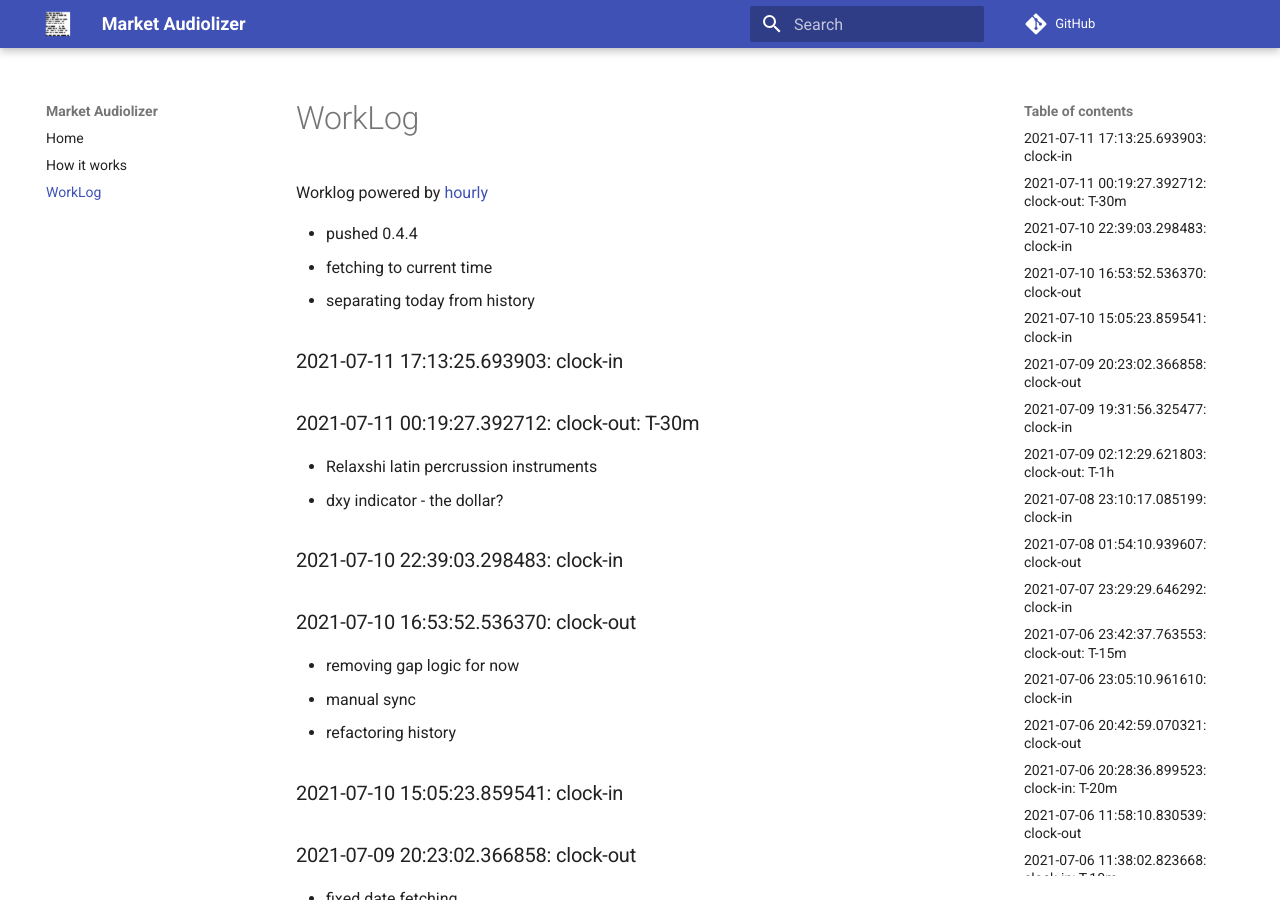
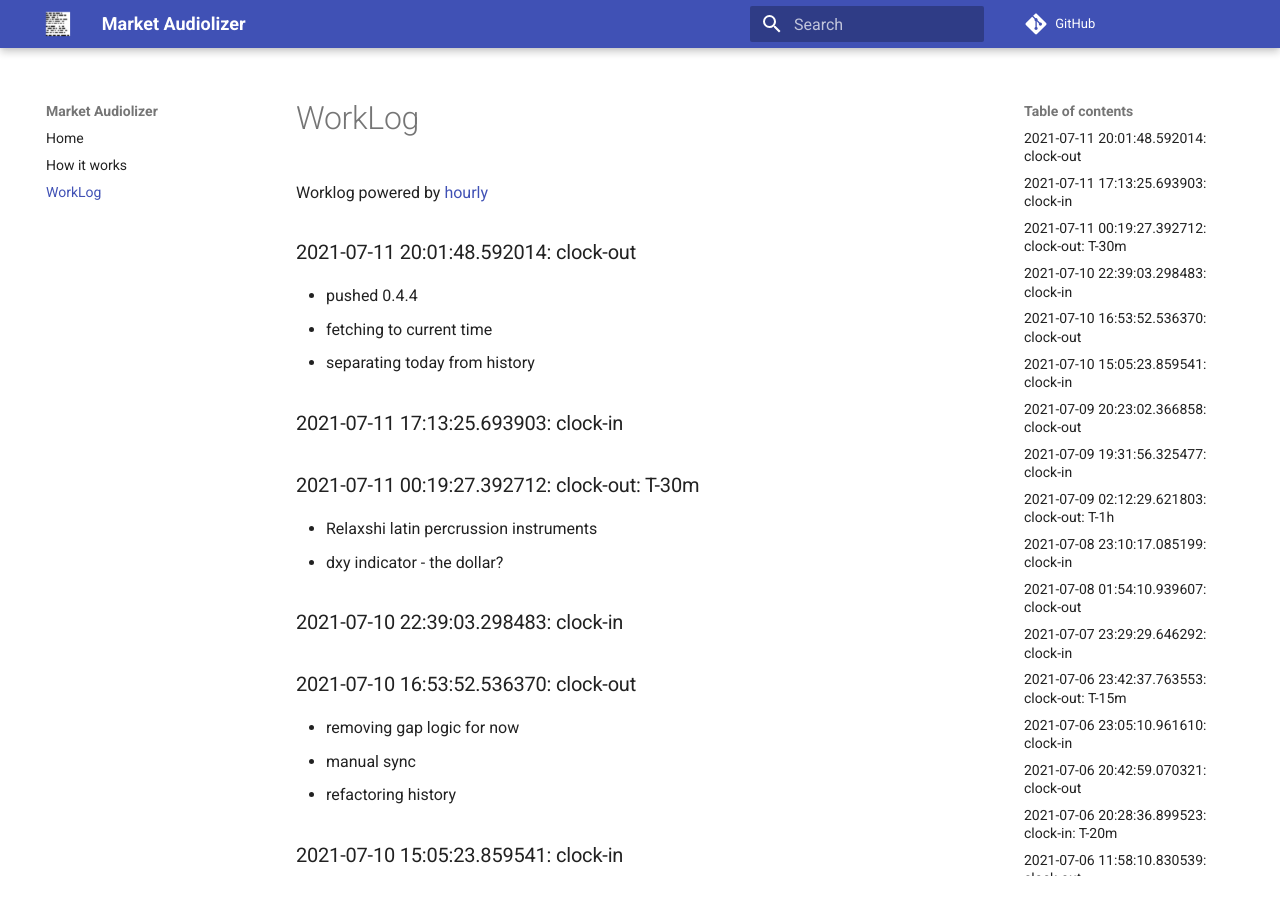
Before and after one commit to asherp/audiolizer, an MkDocs documentation site: the page built from docs/WorkLog.md, in a window 1280 px wide and 900 px high. Built offline with MkDocs 1.6.1 and Material for MkDocs 9.7.7, drawn with Linux system fonts in a browser that asks for light colours; comment, search, counter and statistics services are not loaded.

Commit message:
clock-out

```diff
--- a/WorkLog.md
+++ b/WorkLog.md
@@ -1,3 +1,5 @@
+### 2021-07-11 20:01:48.592014: clock-out
+
 * pushed 0.4.4
 * fetching to current time
 * separating today from history
```
